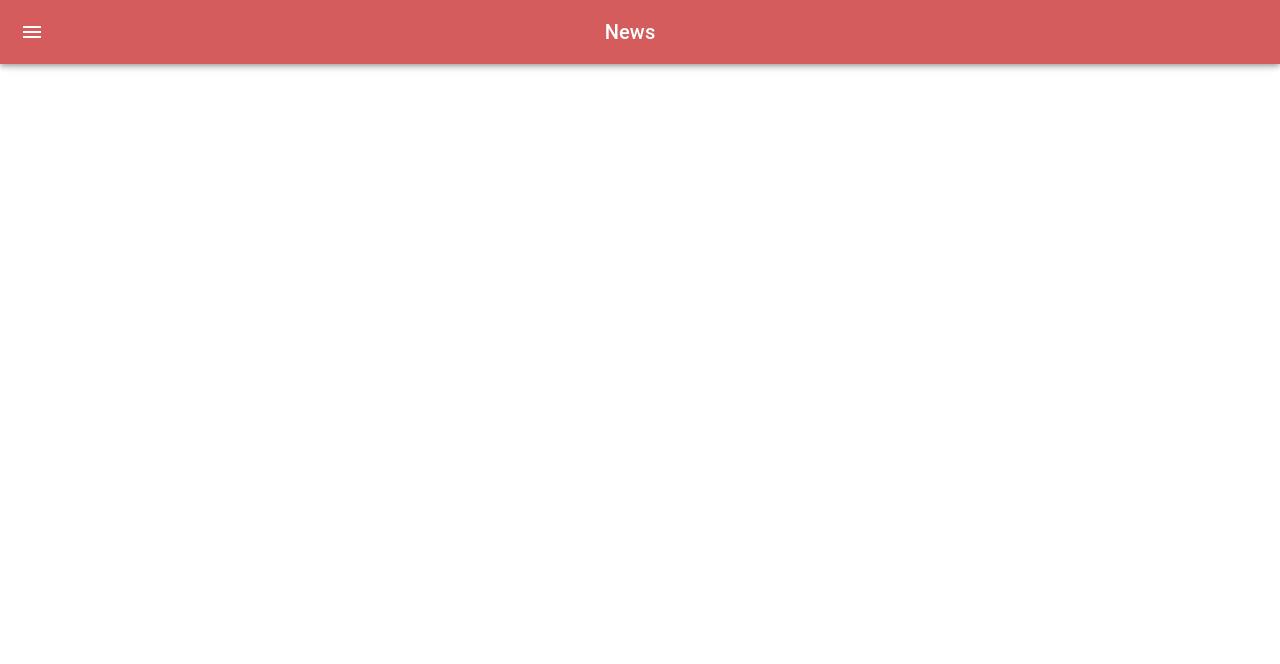
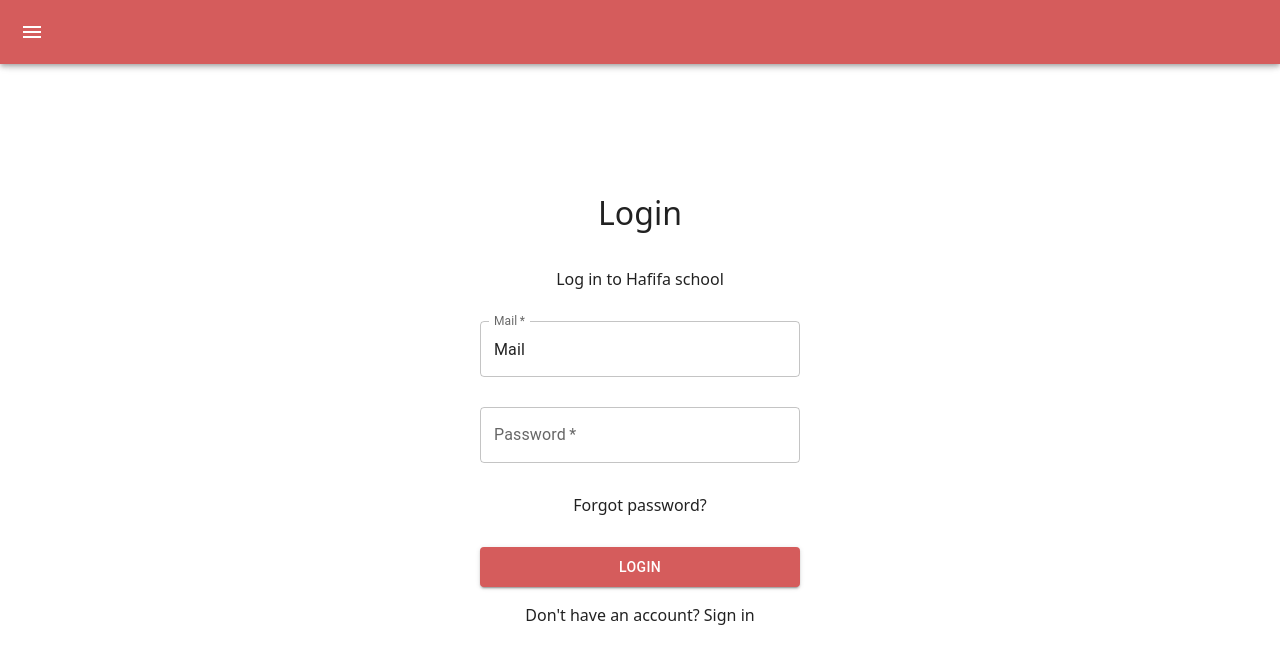
Before and after one commit to KarolinZak/Hafifa, a React (Vite) app in the folder FinalProject/fronted/: page / in a window 1280 px wide. Shown: the top 664 px of the page. Built offline with nearby package versions, Linux system fonts and the light colour scheme; some icons are missing.

Commit message:
finished login page css

```diff
--- a/FinalProject/fronted/src/App.tsx
+++ b/FinalProject/fronted/src/App.tsx
@@ -1,6 +1,7 @@
 import { createTheme, ThemeProvider } from '@mui/material/styles'
 import './App.css'
 import Navbar from "./components/Navbar/Navbar"
+import Login from "./components/Login/Login"
 
 const theme = createTheme({
   colorSchemes: {
@@ -14,6 +15,7 @@ const App : React.FC =() => {
     <>
     <ThemeProvider theme={theme}>
       <Navbar/>
+      <Login/>
     </ThemeProvider>
 
     </>
--- /dev/null
+++ b/FinalProject/fronted/src/components/Login/Login.styles.ts
@@ -0,0 +1,26 @@
+import { styled } from "@mui/material";
+
+export const card = styled("div")(({ theme }) => ({
+  padding: "1rem",
+  background: theme.palette.background.default,
+  width: "fix-content",
+  height: "fix-content",
+  borderRadius: "1vw",
+  display: "flex",
+  flexDirection: "column",
+  gap: "30px",
+  alignItems: "center"
+}));
+
+export const header = styled("p")(({ theme }) => ({
+  color: theme.palette.text.primary,
+  fontSize: "4vh",
+  margin: 0,
+}));
+
+
+export const text = styled("p")(({ theme }) => ({
+  color: theme.palette.text.primary,
+  fontSize: "1rem",
+  margin: 0,
+}));
--- /dev/null
+++ b/FinalProject/fronted/src/components/Login/Login.tsx
@@ -0,0 +1,34 @@
+import TextField from "@mui/material/TextField";
+import * as S from "./Login.styles";
+import Button from "@mui/material/Button";
+
+const Login: React.FC = () => {
+  return (
+    <>
+      <S.card>
+        <S.header>Login</S.header>
+        <S.text>Log in to Hafifa school</S.text>
+        <TextField
+          required
+          id="mailInput"
+          label="Mail"
+          defaultValue="Mail"
+          sx={{width: "40vh"}}
+        />
+        <TextField
+          required
+          id="passwordInput"
+          label="Password"
+          type="password"
+          autoComplete="current-password"
+          sx={{width: "40vh"}}
+        />
+        <S.text sx={{textAlign: "left"}}>Forgot password?</S.text>
+        <Button variant="contained" sx={{width: "40vh", height: "40px", bgcolor: "#d55c5c"}}>Login</Button>
+      </S.card>
+      <S.text sx={{textAlign: "center"}}>Don't have an account? Sign in</S.text>
+    </>
+  );
+};
+
+export default Login;
--- a/FinalProject/fronted/src/components/Navbar/Navbar.tsx
+++ b/FinalProject/fronted/src/components/Navbar/Navbar.tsx
@@ -1,4 +1,4 @@
-import { AppBar, Toolbar, Typography, Button, IconButton, colors } from '@mui/material';
+import { AppBar, Toolbar, Typography, Button, IconButton } from '@mui/material';
 import { Menu as MenuIcon } from '@mui/icons-material';
 import { useColorScheme } from '@mui/material/styles';
 import LightModeOutlinedIcon from '@mui/icons-material/LightModeOutlined';
@@ -27,7 +27,7 @@ const Navbar: React.FC = () => {
           <MenuIcon />
         </IconButton>
         <Typography variant="h6" sx={{ flexGrow: 1 }}>
-          News
+
         </Typography>
          <Button onClick={() =>  setMode(mode === "dark" ? "light" : "dark")}>
           {mode === "dark"? <DarkModeIcon sx={{color: '#ffffff'}}/> : <LightModeOutlinedIcon sx={{color: '#ffffff'}}/>}
```
Also changed, not shown: FinalProject/fronted/src/components/Navbar/Navbar.styles.ts (deleted, +0 -33 lines), FinalProject/fronted/src/components/Navbar/Navbar.types.ts (deleted).
